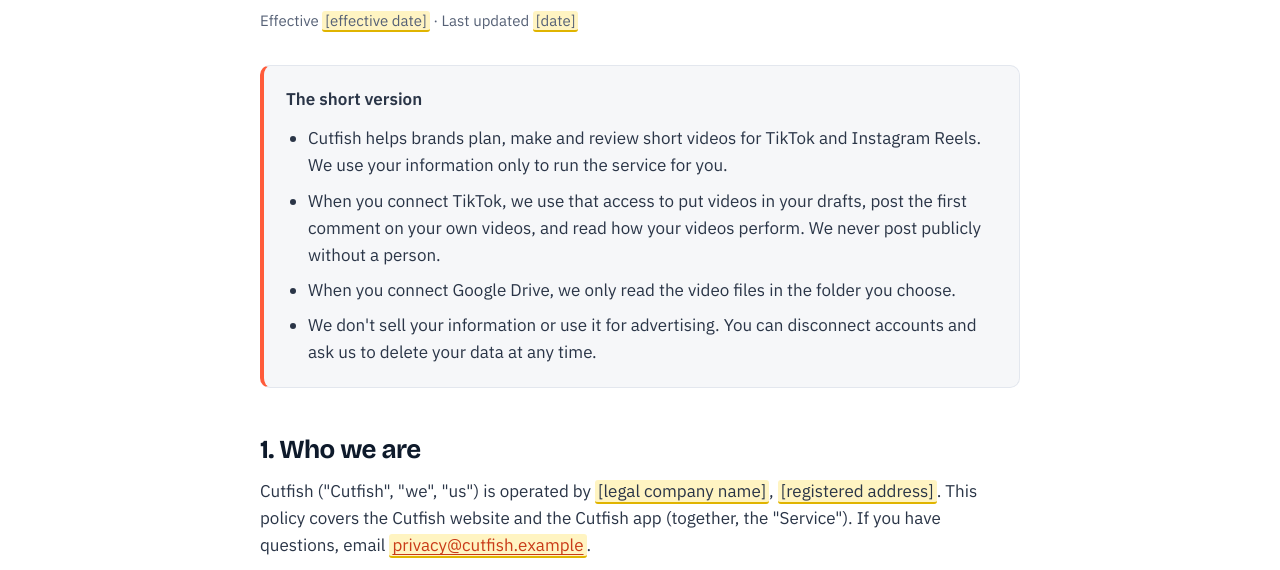
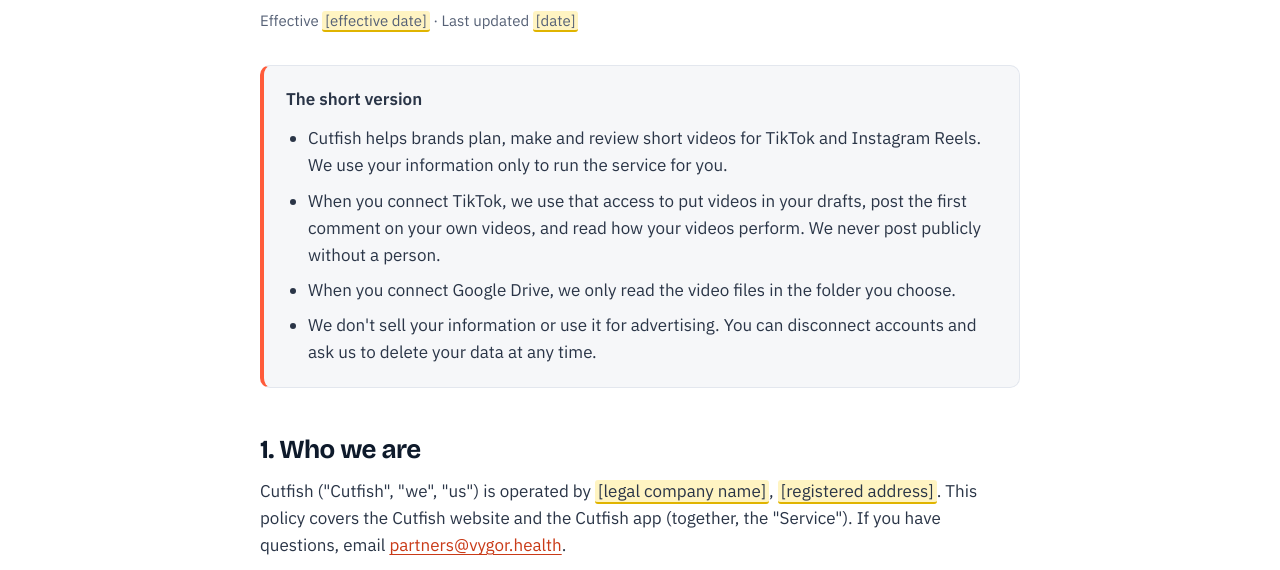
Before and after one commit to Serebrum-LoseDaFat/cutfish-website, a plain HTML site: page privacy.html in a window 1280 px wide. Shown: the part 223-793 px from the top of the page. Drawn offline with nearby package versions, Linux system fonts and the light colour scheme.

Commit message:
Website: use partners@vygor.health as the contact email for now
Co-Authored-By: Claude Opus 5.5 <noreply@anthropic.com>

```diff
--- a/privacy.html
+++ b/privacy.html
@@ -47,7 +47,7 @@
     </div>
 
     <h2>1. Who we are</h2>
-    <p>Cutfish ("Cutfish", "we", "us") is operated by <span class="todo">[legal company name]</span>, <span class="todo">[registered address]</span>. This policy covers the Cutfish website and the Cutfish app (together, the "Service"). If you have questions, email <a href="mailto:privacy@cutfish.example" class="todo">privacy@cutfish.example</a>.</p>
+    <p>Cutfish ("Cutfish", "we", "us") is operated by <span class="todo">[legal company name]</span>, <span class="todo">[registered address]</span>. This policy covers the Cutfish website and the Cutfish app (together, the "Service"). If you have questions, email <a href="mailto:partners@vygor.health">partners@vygor.health</a>.</p>
     <p>Cutfish is a business tool. Our customers are brands and companies (each a "Customer"), and the people who use Cutfish on their behalf are "Users". For content and data that a Customer brings into Cutfish, the Customer decides how it is used, and we process it on the Customer's instructions.</p>
 
     <h2>2. What we collect</h2>
@@ -126,14 +126,14 @@
     <ul>
       <li><b>TikTok:</b> disconnect in Cutfish under Connections, or revoke Cutfish's access in TikTok's settings for connected apps. Either way, Cutfish can no longer act on the account.</li>
       <li><b>Google Drive:</b> disconnect in Cutfish under Connections, or remove Cutfish from your Google Account's third-party access page.</li>
-      <li><b>Delete your data:</b> email <a href="mailto:privacy@cutfish.example" class="todo">privacy@cutfish.example</a> from your account's email address. We confirm within 7 days and complete deletion within 30.</li>
+      <li><b>Delete your data:</b> email <a href="mailto:partners@vygor.health">partners@vygor.health</a> from your account's email address. We confirm within 7 days and complete deletion within 30.</li>
     </ul>
 
     <h2>8. Security</h2>
     <p>Data is encrypted in transit (TLS). Connected-account tokens are encrypted at rest. Each Customer's data is kept apart at the database level, access is limited by role, and sign-in attempts are rate-limited. No system is perfectly secure; if we learn of a breach affecting your information, we will tell you as the law requires.</p>
 
     <h2>9. Your rights</h2>
-    <p>Depending on where you live, you may have the right to access, correct, delete or export your personal information, and to object to or restrict some processing. To use these rights, email <a href="mailto:privacy@cutfish.example" class="todo">privacy@cutfish.example</a>. If your data came to us through a Customer (for example, your employer), we may refer your request to them. You can also complain to your local data protection authority.</p>
+    <p>Depending on where you live, you may have the right to access, correct, delete or export your personal information, and to object to or restrict some processing. To use these rights, email <a href="mailto:partners@vygor.health">partners@vygor.health</a>. If your data came to us through a Customer (for example, your employer), we may refer your request to them. You can also complain to your local data protection authority.</p>
 
     <h2>10. Children</h2>
     <p>Cutfish is a business service for adults. It isn't directed to anyone under 18, and we don't knowingly collect children's information.</p>
@@ -145,7 +145,7 @@
     <p>We'll post any changes here and update the date above. If a change is significant, we'll tell Customers by email or in the app before it takes effect.</p>
 
     <h2>13. Contact</h2>
-    <p><span class="todo">[legal company name]</span>, <span class="todo">[registered address]</span> · <a href="mailto:privacy@cutfish.example" class="todo">privacy@cutfish.example</a></p>
+    <p><span class="todo">[legal company name]</span>, <span class="todo">[registered address]</span> · <a href="mailto:partners@vygor.health">partners@vygor.health</a></p>
   </div>
 </main>
 
@@ -169,7 +169,7 @@
         <li><a href="/brand">Brand kit</a></li>
         <li><a href="/privacy" aria-current="page">Privacy policy</a></li>
         <li><a href="/terms">Terms of service</a></li>
-        <li><a href="mailto:hello@cutfish.example">Contact</a></li>
+        <li><a href="mailto:partners@vygor.health">Contact</a></li>
       </ul>
     </div>
     <p class="legal">© 2026 Cutfish. TikTok is a trademark of ByteDance Ltd. Instagram is a trademark of Meta Platforms, Inc. Cutfish is not affiliated with or endorsed by them.</p>
```
Also changed, not shown: brand.html (+1 -1 lines), index.html (+2 -2 lines), terms.html (+2 -2 lines), 1 other file.
